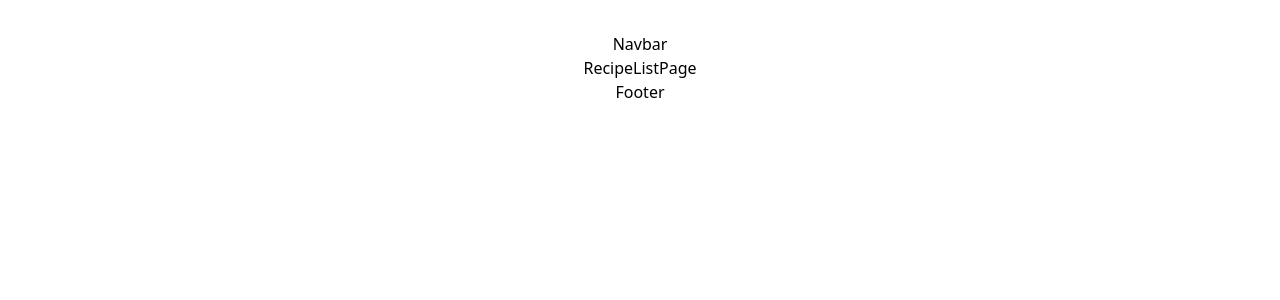
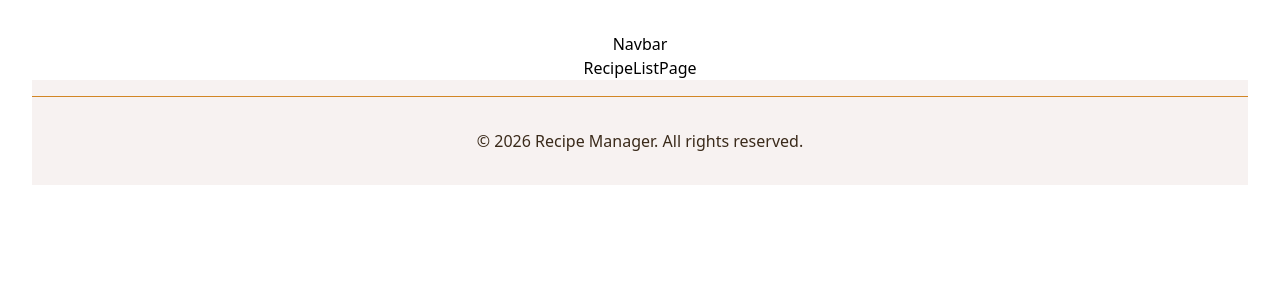
Before and after one commit to Stradow/recipe-manager, a React (Vite) app: page / in a window 1280 px wide. Shown: the top 300 px of the page. Built offline with nearby package versions, Linux system fonts and the light colour scheme.

Commit message:
footer created

```diff
--- a/src/components/Footer.tsx
+++ b/src/components/Footer.tsx
@@ -1,4 +1,10 @@
 const Footer = () => {
-  return <div>Footer</div>;
+  return (
+    <footer className="bg-[#F7F2F1] text-[#3A2A1A] text-center py-4">
+      <div className="border-t border-[#D28625] pb-4">
+        <p className="mt-8">&copy; 2026 Recipe Manager. All rights reserved.</p>
+      </div>
+    </footer>
+  );
 };
 export default Footer;
```
